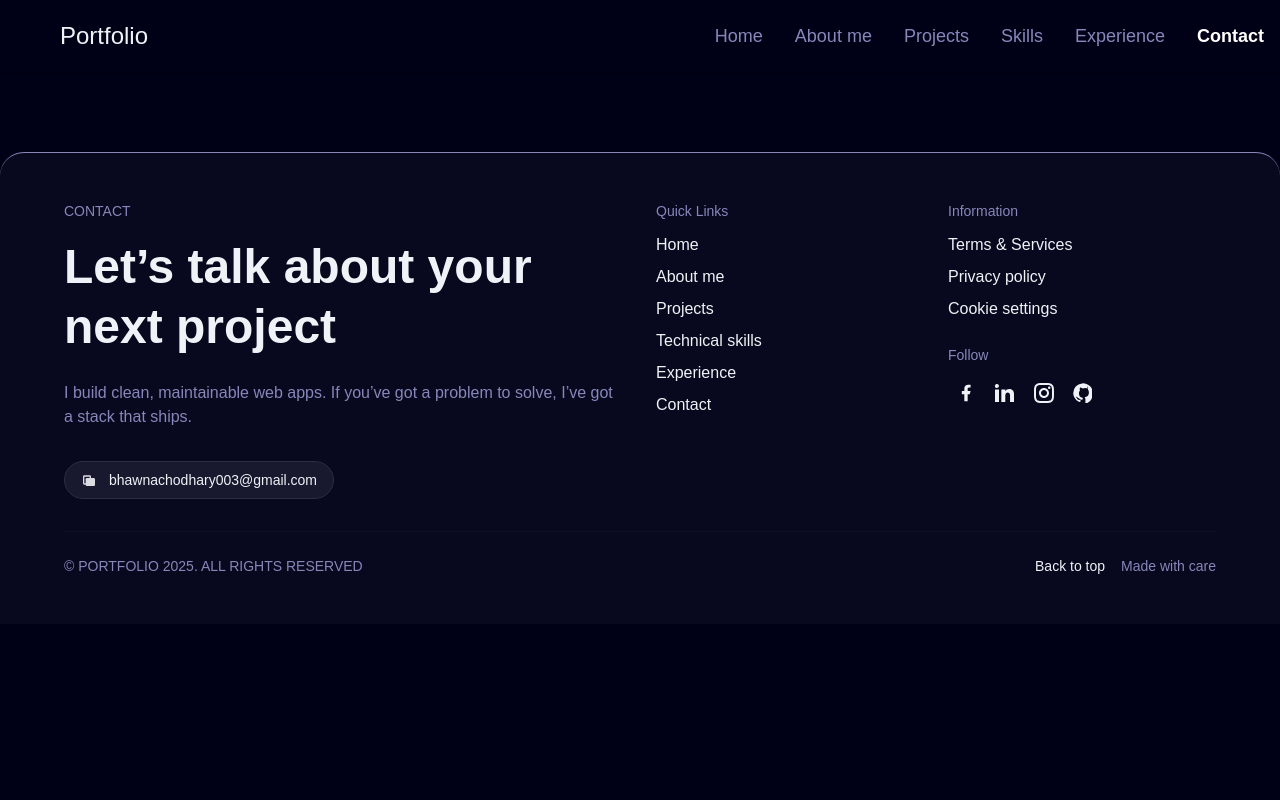
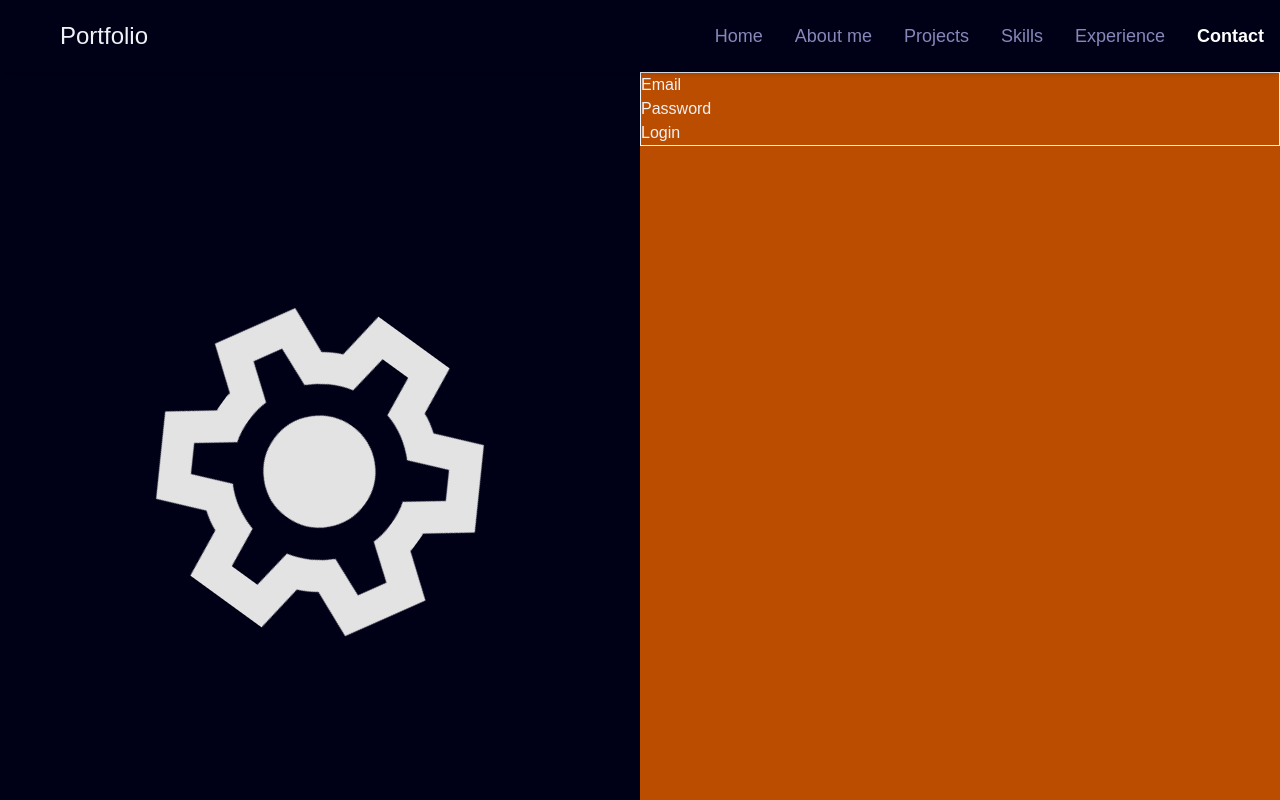
Before and after one commit to shiba-murmu/project-public-portfolio-website, a React (Vite) app: page /admin-and-users in a window 1280 px wide. Shown: the top 800 px of the page. Built offline with nearby package versions, Linux system fonts and the light colour scheme; a web font is replaced by a local one.

Commit message:
Admin login page designing/.

```diff
--- a/src/Router_page.jsx
+++ b/src/Router_page.jsx
@@ -24,7 +24,7 @@ function Router_page() {
                 <Route path="/" element={<Home />} />
                 <Route path='/project-collections' element={<Project_collection />} />
                 <Route path='/project-details' element={<Project_details />} />
-                <Route path='/admin-dashboard/admin-profile/login' element={ <Admin_login />} />
+                <Route path='/admin-and-users' element={ <Admin_login />} />
             </Routes>
             {!shouldHideFooter && <Footer />}
         </>
--- /dev/null
+++ b/src/admin/AdminDashboard.jsx
@@ -0,0 +1,13 @@
+import React from 'react'
+
+function AdminDashboard() {
+  return (
+    <>
+        <div>
+            Admin Dashboard....
+        </div>
+    </>
+  )
+}
+
+export default AdminDashboard
--- a/src/admin/Admin_login.jsx
+++ b/src/admin/Admin_login.jsx
@@ -3,8 +3,29 @@ import React from 'react'
 function Admin_login() {
     return (
         <>
+            <div className='min-h-screen grid grid-cols-1 md:grid md:grid-cols-2'>
+                <div className='order-2 h-full flex justify-center items-center   md:order-1'>
                     <div>
-            Admin dashboard...
+                        <svg xmlns="http://www.w3.org/2000/svg" className='animate-spin h-50 w-50 md:h-96 md:w-96' height="24px" viewBox="0 -960 960 960" width="24px" fill="#e3e3e3"><path d="m370-80-16-128q-13-5-24.5-12T307-235l-119 50L78-375l103-78q-1-7-1-13.5v-27q0-6.5 1-13.5L78-585l110-190 119 50q11-8 23-15t24-12l16-128h220l16 128q13 5 24.5 12t22.5 15l119-50 110 190-103 78q1 7 1 13.5v27q0 6.5-2 13.5l103 78-110 190-118-50q-11 8-23 15t-24 12L590-80H370Zm70-80h79l14-106q31-8 57.5-23.5T639-327l99 41 39-68-86-65q5-14 7-29.5t2-31.5q0-16-2-31.5t-7-29.5l86-65-39-68-99 42q-22-23-48.5-38.5T533-694l-13-106h-79l-14 106q-31 8-57.5 23.5T321-633l-99-41-39 68 86 64q-5 15-7 30t-2 32q0 16 2 31t7 30l-86 65 39 68 99-42q22 23 48.5 38.5T427-266l13 106Zm42-180q58 0 99-41t41-99q0-58-41-99t-99-41q-59 0-99.5 41T342-480q0 58 40.5 99t99.5 41Zm-2-140Z" /></svg>
+                    </div>
+                </div>
+                <div className='order-1 bg-amber-700  md:order-2'>
+                    <div>
+                        <form action="" className='border'>
+                            <div>
+                                <label htmlFor="email">Email</label>
+                                <input type="email" id='email' />
+                            </div>
+                            <div>
+                                <label htmlFor="password">Password</label>
+                                <input type="password" id='password' />
+                            </div>
+                            <div>
+                                <input type="submit" value='Login' />
+                            </div>
+                        </form>
+                    </div>
+                </div>
             </div>
         </>
     )
--- a/src/pages/profile/Profile.jsx
+++ b/src/pages/profile/Profile.jsx
@@ -11,6 +11,7 @@ export default function Profile() {
         setLastName('Chaudhary')
         setProfession('Web Developer')
     }, [])
+
 
     function scrollToSection(id) {
         const el = document.getElementById(id)
@@ -78,7 +79,7 @@ export default function Profile() {
                         </p>
 
                         <div className="mt-6 flex flex-wrap gap-3 justify-center md:justify-start">
-                            <a href="/resume.pdf" className="inline-flex items-center gap-2 px-4 py-2 rounded-md bg-(--button-background) text-(--button-text-color) font-medium">
+                            <a href="/" className="inline-flex items-center gap-2 px-4 py-2 rounded-md bg-(--button-background) text-(--button-text-color) font-medium">
                                 Resume
                                 <svg xmlns="http://www.w3.org/2000/svg" className="h-4 w-4" viewBox="0 0 24 24" fill="currentColor"><path d="M14 3v4h-4V3H6v18h12V3h-4zM9 7h6v2H9V7zm-2 8h10v2H7v-2z" /></svg>
                             </a>
```
Lines whose indentation alone changed are shown as unchanged.
